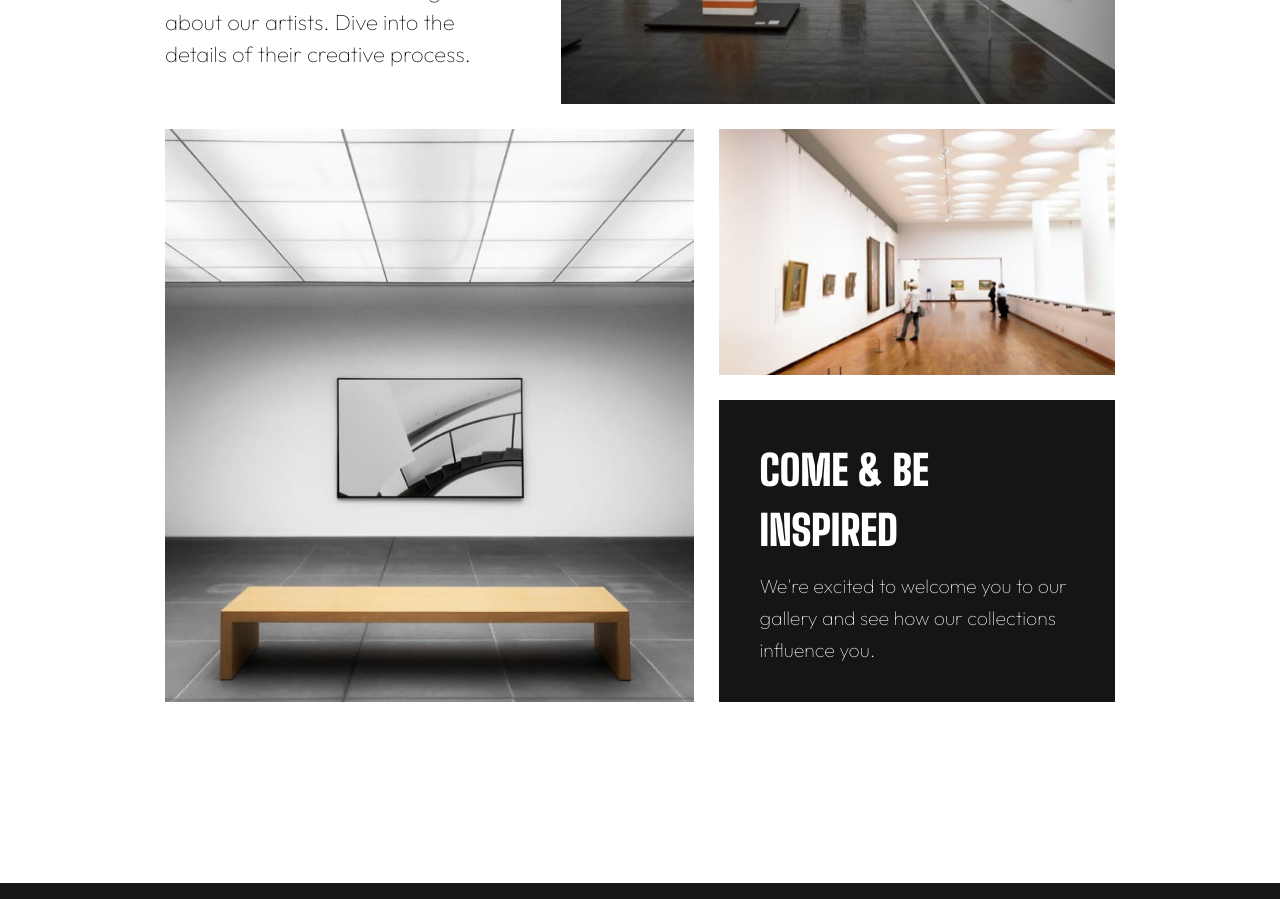
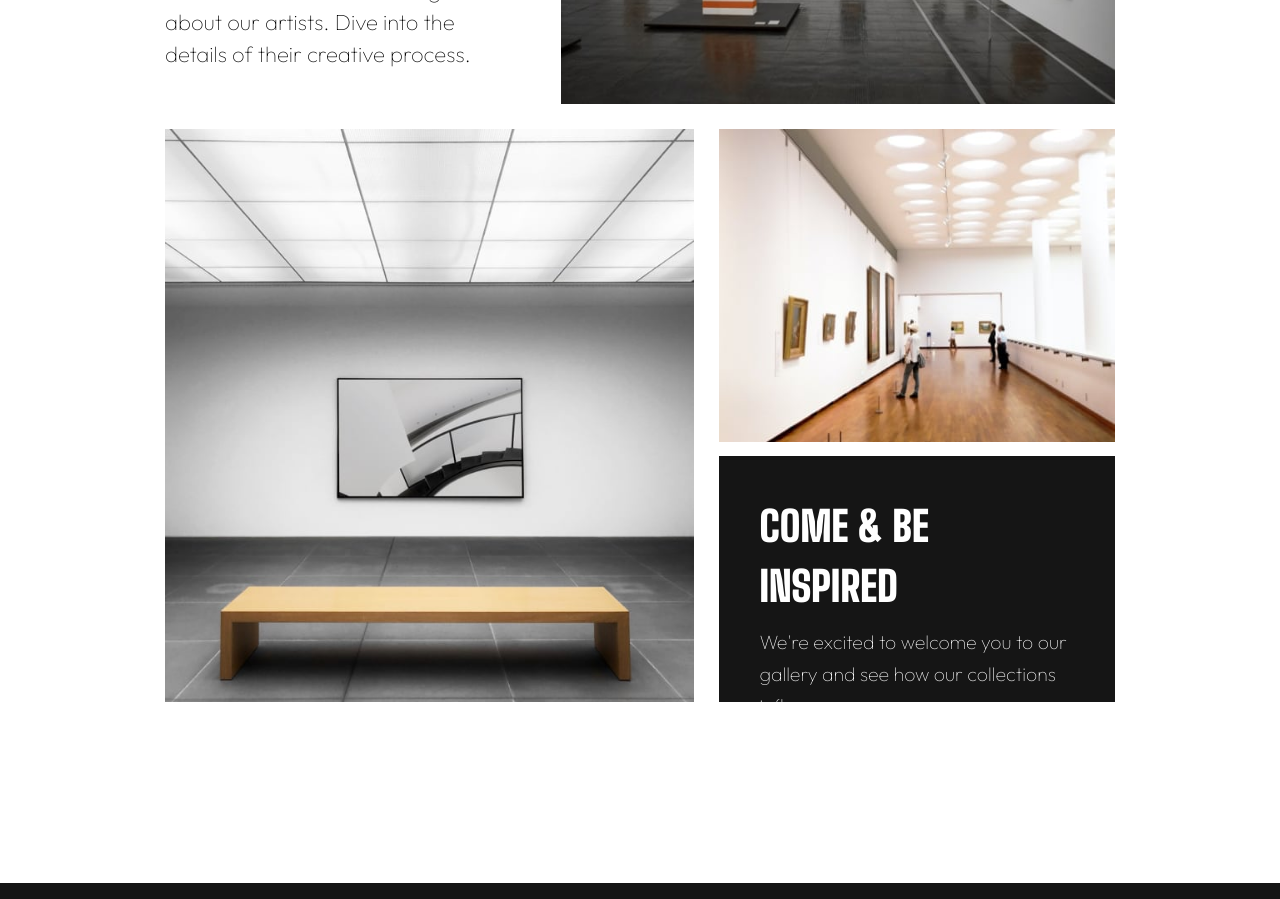
Before and after one commit to francisldn/FOM-art-gallery, a React (Create React App) app: page / in a window 1280 px wide. Shown: the part 1260-2159 px from the top of the page. Built offline with nearby package versions, Linux system fonts and the light colour scheme.

Commit message:
adjust image height

```diff
--- a/src/components/art-gallery/artgallery.styles.css
+++ b/src/components/art-gallery/artgallery.styles.css
@@ -71,7 +71,7 @@
         display: flex;
         max-width: 260px;
         height: 72px;
-        grid-row: 8/9;
+        grid-row: 8/8;
         grid-column: 8/ 11;
         align-self: flex-end;
         justify-self: center;
--- a/src/components/day-at-gallery/daygallery.styles.css
+++ b/src/components/day-at-gallery/daygallery.styles.css
@@ -61,15 +61,14 @@
 .gallery-3 {
     object-fit: fill;
     width: 100%;
-    height: 100%;
+    min-height: 313px;
 }
 
 .day-text-bottom {
     grid-column: 8/-1;
-    grid-row: 9/-1;
+    grid-row: 10/-1;
     background-color: var(--black-color);
     color: white;
-    margin-top: 25px;
 }
 
 .day-text-bottom h1 {
@@ -145,7 +144,7 @@
         max-height: 480px;
     }
     .gallery-3-div {
-        grid-row: 9/11;
+        grid-row: 9/10;
         grid-column: 1/-1;
         width: 100%;
         max-height: 200px;
```
